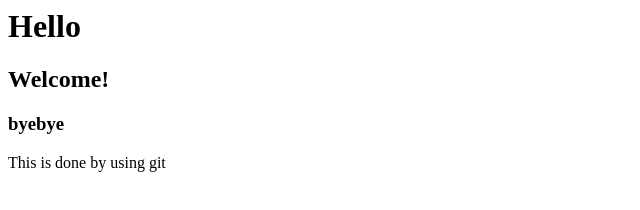
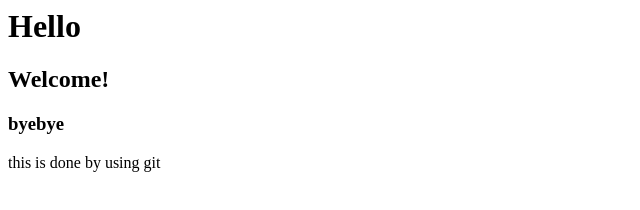
Before and after one commit to meghana-gr/git-Branching, a plain HTML site: page index.html in a window 1280 px wide. Shown: the full height of the page, 0-640 px from the left. Drawn offline with Linux system fonts and the light colour scheme.

Commit message:
Revert "changes made in line 4"
This reverts commit 94bafb84fcb3b3b43d94ae9efbcfa56390da0c87.

```diff
--- a/index.html
+++ b/index.html
@@ -1,4 +1,4 @@
 <h1>Hello</h1>
 <h2>Welcome!</h2>
 <h3>byebye</h3>
-<p>This is done by using git</P>
+<p>this is done by using git</P>
```
